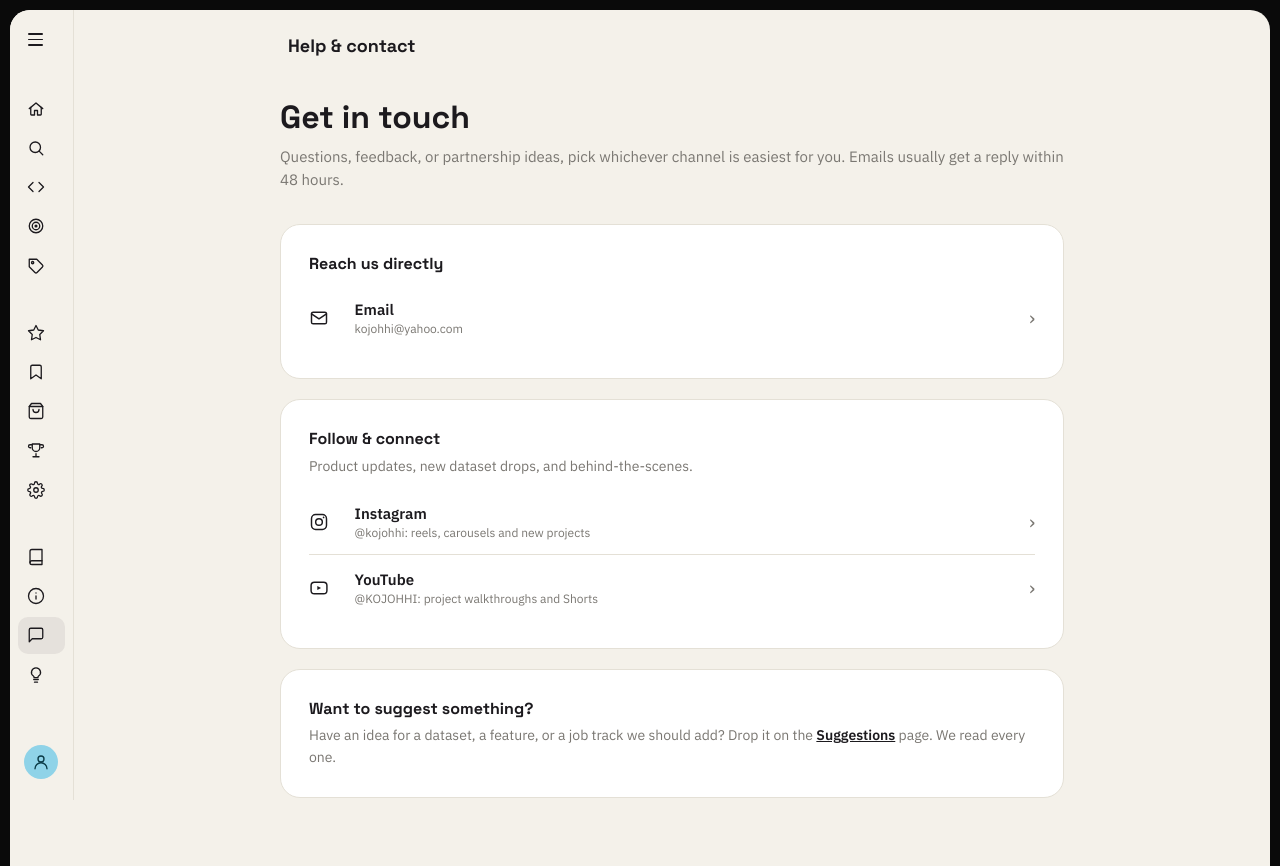
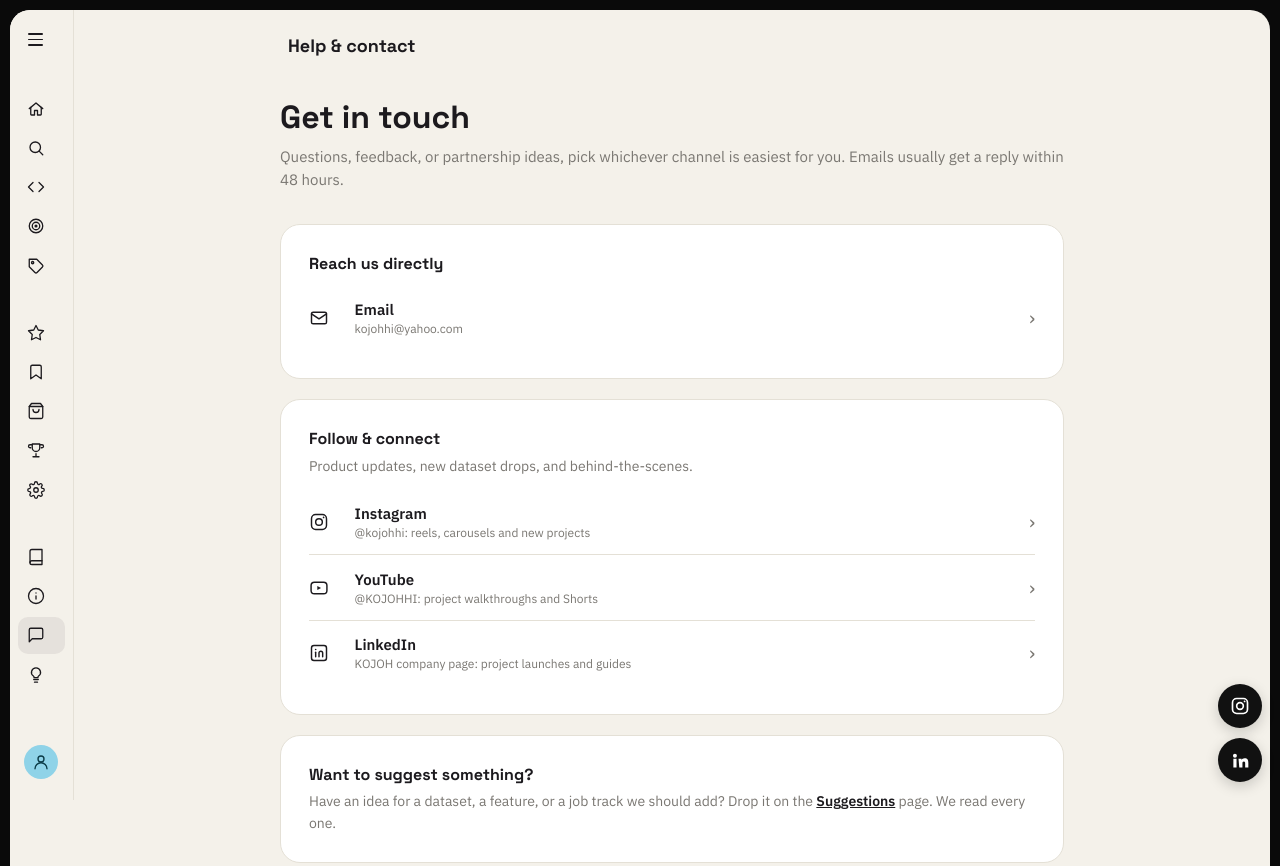
Before and after one commit to Kojoh05/dataset-marketplace, a plain HTML site: page help.html in a window 1280 px wide. Shown: the top 866 px of the page. Drawn offline with Linux system fonts and the light colour scheme.

Commit message:
Floating Instagram and LinkedIn buttons (bottom right, black in light mode, white in dark); LinkedIn on Help and in Organization schema
Co-Authored-By: Claude Opus 5.5 <noreply@anthropic.com>
Claude-Session: https://claude.ai/code/session_01TCYUGqawEKSP3gn8erWPyc

```diff
--- a/help.html
+++ b/help.html
@@ -73,6 +73,14 @@
         </div>
         <span class="link-row-arrow">›</span>
       </a>
+      <a class="link-row" href="https://www.linkedin.com/company/kojoh/" target="_blank" rel="noopener">
+        <span class="link-row-icon"><svg width="20" height="20" viewBox="0 0 24 24" fill="none" stroke="currentColor" stroke-width="1.75" stroke-linecap="round" stroke-linejoin="round" aria-hidden="true"><rect x="3" y="3" width="18" height="18" rx="3"/><line x1="8" y1="11" x2="8" y2="16.5"/><circle cx="8" cy="7.8" r="1" fill="currentColor" stroke="none"/><path d="M12 16.5V12a2.2 2.2 0 0 1 4.4 0v4.5"/></svg></span>
+        <div class="link-row-body">
+          <div class="link-row-title">LinkedIn</div>
+          <div class="link-row-sub">KOJOH company page: project launches and guides</div>
+        </div>
+        <span class="link-row-arrow">›</span>
+      </a>
     </div>
   </div>
 
--- a/nav.js
+++ b/nav.js
@@ -458,6 +458,9 @@
 
   window.kReady(ensureSidebar);
 
+  // Floating Instagram and LinkedIn buttons (bottom right).
+  if (!document.getElementById('kSocialJs')) { var sj = document.createElement('script'); sj.id = 'kSocialJs'; sj.src = '/social-float.js'; sj.defer = true; document.head.appendChild(sj); }
+
   // ---------- Legal footer on every page (payment gateways look for these links) ----------
   function ensureLegalFooter() {
     if (document.getElementById('kLegalFoot')) return;
--- /dev/null
+++ b/social-float.js
@@ -0,0 +1,45 @@
+// KOJOH floating social buttons (bottom right, every page).
+// Black buttons in light mode, white in dark mode, following <html data-theme>.
+// Soft navigation swaps <body>, so a small observer puts the buttons back after each swap.
+(function () {
+  var LINKS = [
+    { id: 'instagram', label: 'KOJOH on Instagram', href: 'https://www.instagram.com/kojohhi/',
+      svg: '<svg width="20" height="20" viewBox="0 0 24 24" fill="none" stroke="currentColor" stroke-width="2" stroke-linecap="round" stroke-linejoin="round" aria-hidden="true"><rect x="3" y="3" width="18" height="18" rx="5"/><circle cx="12" cy="12" r="4"/><circle cx="17.5" cy="6.5" r="1.1" fill="currentColor" stroke="none"/></svg>' },
+    { id: 'linkedin', label: 'KOJOH on LinkedIn', href: 'https://www.linkedin.com/company/kojoh/',
+      svg: '<svg width="19" height="19" viewBox="0 0 24 24" fill="currentColor" aria-hidden="true"><path d="M4.98 3.5a2.5 2.5 0 1 1 0 5 2.5 2.5 0 0 1 0-5zM3 9.75h4v11H3zM9.5 9.75h3.8v1.6h.06c.53-1 1.83-2.05 3.77-2.05 4.03 0 4.77 2.6 4.77 6v5.45h-4v-4.83c0-1.15-.02-2.63-1.6-2.63-1.6 0-1.85 1.25-1.85 2.55v4.91h-4z"/></svg>' }
+  ];
+
+  function css() {
+    if (document.getElementById('kSocialCss')) return;
+    var st = document.createElement('style');
+    st.id = 'kSocialCss';
+    st.textContent =
+      '.k-social{position:fixed;right:18px;bottom:18px;z-index:60;display:flex;flex-direction:column;gap:10px}' +
+      '.k-social a{width:44px;height:44px;border-radius:50%;display:flex;align-items:center;justify-content:center;background:#111;color:#fff;' +
+      'box-shadow:0 4px 14px rgba(0,0,0,.18);text-decoration:none;transition:transform .15s ease,box-shadow .15s ease}' +
+      '.k-social a:hover{transform:translateY(-2px);box-shadow:0 6px 18px rgba(0,0,0,.25)}' +
+      '.k-social a:focus-visible{outline:2px solid #888;outline-offset:3px}' +
+      'html[data-theme="dark"] .k-social a{background:#fff;color:#111;box-shadow:0 4px 14px rgba(0,0,0,.45)}' +
+      '@media (max-width:640px){.k-social{right:12px;bottom:12px;gap:8px}.k-social a{width:40px;height:40px}}' +
+      '@media print{.k-social{display:none}}';
+    (document.head || document.documentElement).appendChild(st);
+  }
+
+  function ensure() {
+    if (!document.body || document.getElementById('kSocial')) return;
+    css();
+    var box = document.createElement('div');
+    box.className = 'k-social';
+    box.id = 'kSocial';
+    box.innerHTML = LINKS.map(function (l) {
+      return '<a href="' + l.href + '" target="_blank" rel="noopener" aria-label="' + l.label + '" title="' + l.label + '" data-social="' + l.id + '">' + l.svg + '</a>';
+    }).join('');
+    document.body.appendChild(box);
+  }
+
+  if (document.readyState === 'loading') document.addEventListener('DOMContentLoaded', ensure); else ensure();
+  try {
+    new MutationObserver(function () { if (!document.getElementById('kSocial')) ensure(); })
+      .observe(document.documentElement, { childList: true });
+  } catch (e) {}
+})();
--- a/sw.js
+++ b/sw.js
@@ -1,4 +1,4 @@
-const CACHE = 'kojoh-v65';
+const CACHE = 'kojoh-v66';
 const ASSETS = [
   '/',
   '/manifest.json',
```
Also changed, not shown: index.html (+1 -1 lines), welcome.html (+2 -1 lines).
